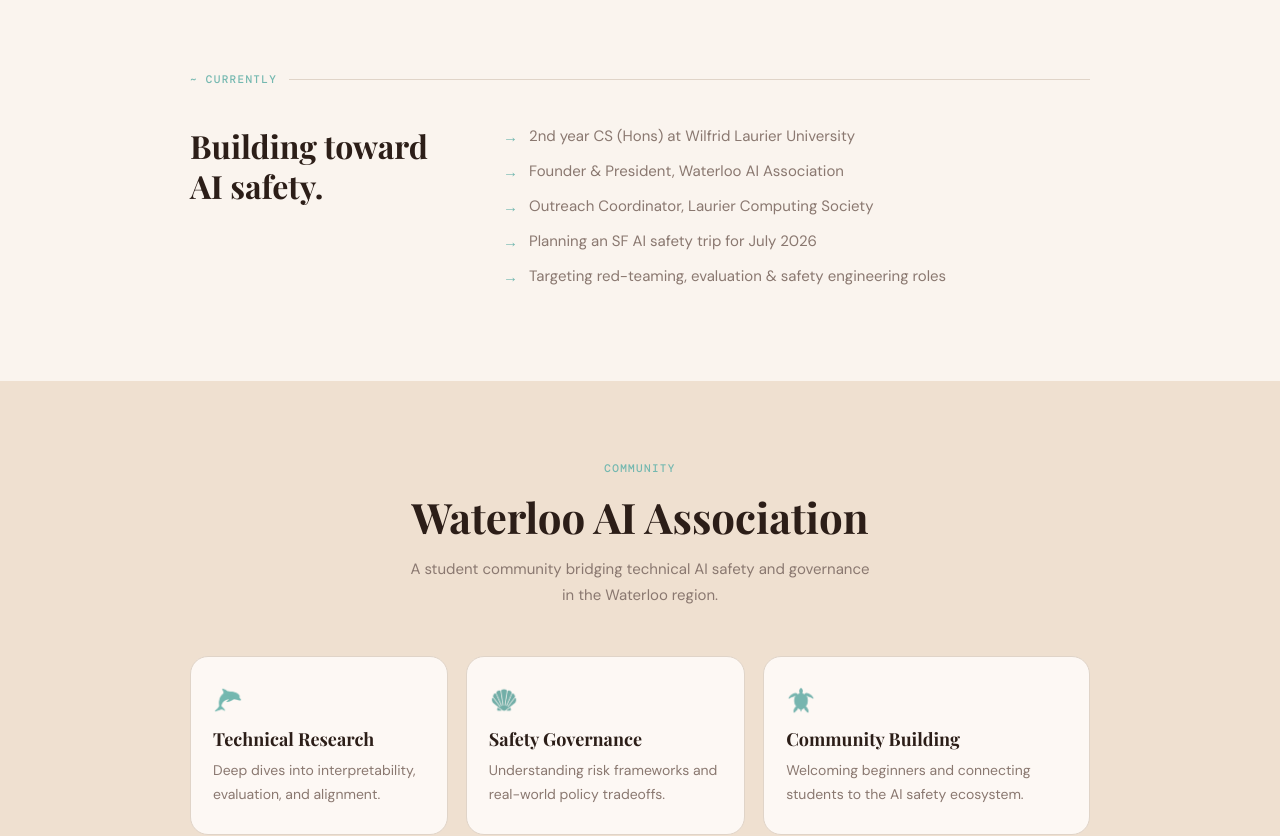
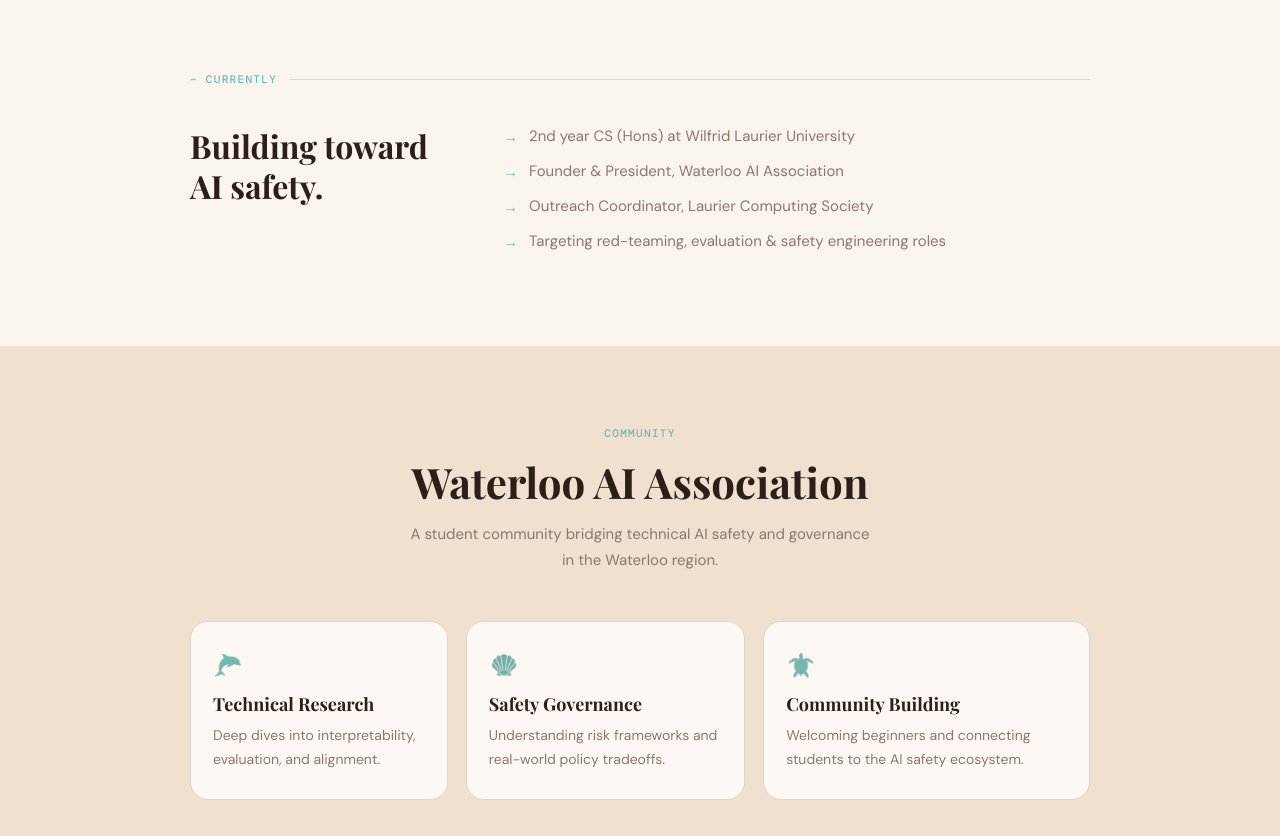
Before and after one commit to kyliecruz/kylie-portfolio, a React (Vite) app: page / in a window 1280 px wide. Shown: the part 820-1656 px from the top of the page. Built offline with nearby package versions, Linux system fonts and the light colour scheme; a web font is replaced by a local one.

Commit message:
minor changes

```diff
--- a/src/pages/About.jsx
+++ b/src/pages/About.jsx
@@ -24,7 +24,7 @@ import {
 export default function About({ c, isDark }) {
   return (
     <div>
-      <PageHeader label={isDark ? "// about" : "~ biography"} title="About Me" c={c} isDark={isDark} />
+      <PageHeader label={isDark ? "// biography" : "~ biography"} title="About Me" c={c} isDark={isDark} />
 
       <div style={{ maxWidth: 900, margin: "0 auto", padding: "68px 32px" }}>
         {/* ── Bio + photo ── */}
--- a/src/pages/Home.jsx
+++ b/src/pages/Home.jsx
@@ -141,7 +141,6 @@ export default function Home({ setPage, c, isDark }) {
                 "2nd year CS (Hons) at Wilfrid Laurier University",
                 "Founder & President, Waterloo AI Association",
                 "Outreach Coordinator, Laurier Computing Society",
-                "Planning an SF AI safety trip for July 2026",
                 "Targeting red-teaming, evaluation & safety engineering roles",
               ].map((item, i) => (
                 <Reveal key={i} delay={0.1 + i * 0.08}>
```
Also changed, not shown: .claude/launch.json (added), 2 other files (tests, documents, lock files or other folders).
